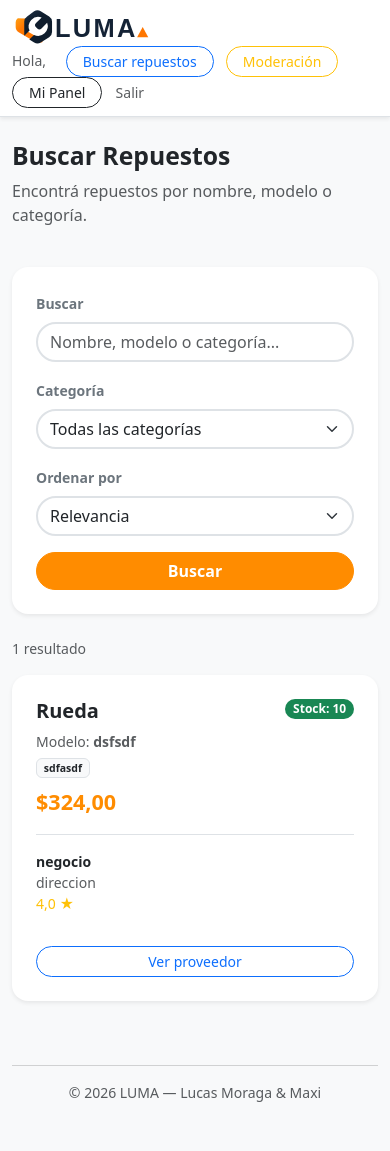
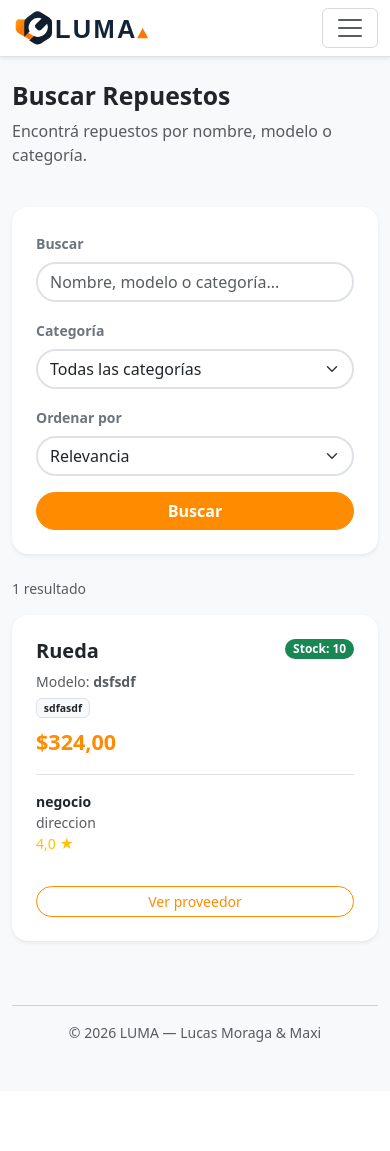
Before and after one commit to LucasMor96/gestion-repuestos, a Django app: page /buscar/ in a window 390 px wide. After the commit the page ends 1042 px from the top, so only its background shows below. Run offline with Django 5.2, Linux system fonts and the light colour scheme; a user stored in the database is signed in; data comes from the database, SQL or seed files in the repository.

Commit message:
fix(ui): mejora navbar responsive y estilos primarios de Bootstrap

```diff
--- a/plataforma/templates/plataforma/base.html
+++ b/plataforma/templates/plataforma/base.html
@@ -12,8 +12,38 @@
             --bs-primary-rgb: 255, 140, 0;
             --green-pastel: #F0FFF4;
         }
-        .btn-primary { background-color: var(--bs-primary); border-color: var(--bs-primary); font-weight: bold; }
-        .btn-primary:hover { background-color: #e67e00; border-color: #e67e00; }
+        .btn-primary {
+            --bs-btn-bg: var(--bs-primary);
+            --bs-btn-border-color: var(--bs-primary);
+            --bs-btn-hover-bg: #e67e00;
+            --bs-btn-hover-border-color: #e67e00;
+            --bs-btn-active-bg: #cc7000;
+            --bs-btn-active-border-color: #cc7000;
+            --bs-btn-disabled-bg: var(--bs-primary);
+            --bs-btn-disabled-border-color: var(--bs-primary);
+            font-weight: bold;
+        }
+        .btn-outline-primary {
+            --bs-btn-color: var(--bs-primary);
+            --bs-btn-border-color: var(--bs-primary);
+            --bs-btn-hover-bg: var(--bs-primary);
+            --bs-btn-hover-border-color: var(--bs-primary);
+            --bs-btn-active-bg: #cc7000;
+            --bs-btn-active-border-color: #cc7000;
+            --bs-btn-disabled-color: var(--bs-primary);
+            --bs-btn-disabled-border-color: var(--bs-primary);
+        }
+        .btn:focus-visible,
+        .form-control:focus,
+        .form-select:focus {
+            border-color: rgba(var(--bs-primary-rgb), .65);
+            box-shadow: 0 0 0 .25rem rgba(var(--bs-primary-rgb), .25);
+        }
+        .dropdown-item:active,
+        .nav-pills .nav-link.active,
+        .nav-pills .show > .nav-link {
+            background-color: var(--bs-primary);
+        }
         .bg-pastel-green { background-color: var(--green-pastel); }
         .app-logo { height: 38px; width: auto; display: block; }
         .navbar-brand { display: inline-flex; align-items: center; padding: 0; }
@@ -21,19 +51,24 @@
     </style>
 </head>
 <body class="bg-light">
-    <nav class="navbar navbar-expand-lg navbar-white bg-white border-bottom shadow-sm mb-4">
+    <nav class="navbar navbar-expand-lg bg-white border-bottom shadow-sm mb-4">
         <div class="container">
             <a class="navbar-brand text-dark tracking-tighter" href="{% url 'inicio' %}">
                 <img src="{% static 'plataforma/img/luma-logo.svg' %}" alt="LUMA" class="app-logo">
             </a>
-            <div class="ms-auto">
+            <button class="navbar-toggler" type="button" data-bs-toggle="collapse" data-bs-target="#mainNavbar"
+                    aria-controls="mainNavbar" aria-expanded="false" aria-label="Abrir navegacion">
+                <span class="navbar-toggler-icon"></span>
+            </button>
+            <div class="collapse navbar-collapse" id="mainNavbar">
+                <div class="ms-lg-auto d-flex flex-column flex-lg-row align-items-lg-center gap-2 gap-lg-0 py-3 py-lg-0">
                     {% if user.is_authenticated %}
-                    <span class="me-3 text-muted small">Hola, {{ user.first_name }}</span>
-                    <a href="{% url 'buscar_repuestos' %}" class="btn btn-outline-primary btn-sm rounded-pill px-3 me-2">Buscar repuestos</a>
+                        <span class="me-lg-3 text-muted small">Hola, {{ user.first_name }}</span>
+                        <a href="{% url 'buscar_repuestos' %}" class="btn btn-outline-primary btn-sm rounded-pill px-3 me-lg-2">Buscar repuestos</a>
                         {% if user.tecnico %}
-                        <a href="{% url 'mis_pedidos' %}" class="btn btn-outline-secondary btn-sm rounded-pill px-3 me-2">Mis pedidos</a>
+                            <a href="{% url 'mis_pedidos' %}" class="btn btn-outline-secondary btn-sm rounded-pill px-3 me-lg-2">Mis pedidos</a>
                         {% elif user.proveedor %}
-                        <a href="{% url 'pedidos_recibidos' %}" class="btn btn-outline-secondary btn-sm rounded-pill px-3 me-2 position-relative">
+                            <a href="{% url 'pedidos_recibidos' %}" class="btn btn-outline-secondary btn-sm rounded-pill px-3 me-lg-2 position-relative">
                                 Pedidos
                                 {% if pedidos_pendientes_count > 0 %}
                                     <span class="position-absolute top-0 start-100 translate-middle badge rounded-pill bg-warning text-dark" style="font-size:.65rem;">
@@ -43,14 +78,15 @@
                             </a>
                         {% endif %}
                         {% if user.is_staff %}
-                        <a href="{% url 'panel_moderacion' %}" class="btn btn-outline-warning btn-sm rounded-pill px-3 me-2">Moderación</a>
+                            <a href="{% url 'panel_moderacion' %}" class="btn btn-outline-warning btn-sm rounded-pill px-3 me-lg-2">Moderaci&oacute;n</a>
                         {% endif %}
                         <a href="{% url 'dashboard' %}" class="btn btn-outline-dark btn-sm rounded-pill px-3">Mi Panel</a>
                         <a href="{% url 'logout' %}" class="btn btn-link text-muted btn-sm text-decoration-none">Salir</a>
                     {% else %}
-                    <a href="{% url 'login' %}" class="btn btn-outline-primary btn-sm rounded-pill px-4 me-2">Ingresar</a>
+                        <a href="{% url 'login' %}" class="btn btn-outline-primary btn-sm rounded-pill px-4 me-lg-2">Ingresar</a>
                         <a href="{% url 'registro_tipo' %}" class="btn btn-primary btn-sm rounded-pill px-4">Registrarse</a>
                     {% endif %}
+                </div>
             </div>
         </div>
     </nav>
@@ -72,7 +108,7 @@
 
     <footer class="container text-center py-5 text-muted small">
         <hr>
-        &copy; 2026 LUMA — Lucas Moraga & Maxi
+        &copy; 2026 LUMA &mdash; Lucas Moraga & Maxi
     </footer>
 
     <script src="https://cdn.jsdelivr.net/npm/bootstrap@5.3.0/dist/js/bootstrap.bundle.min.js"></script>
```
Lines whose indentation alone changed are shown as unchanged.
